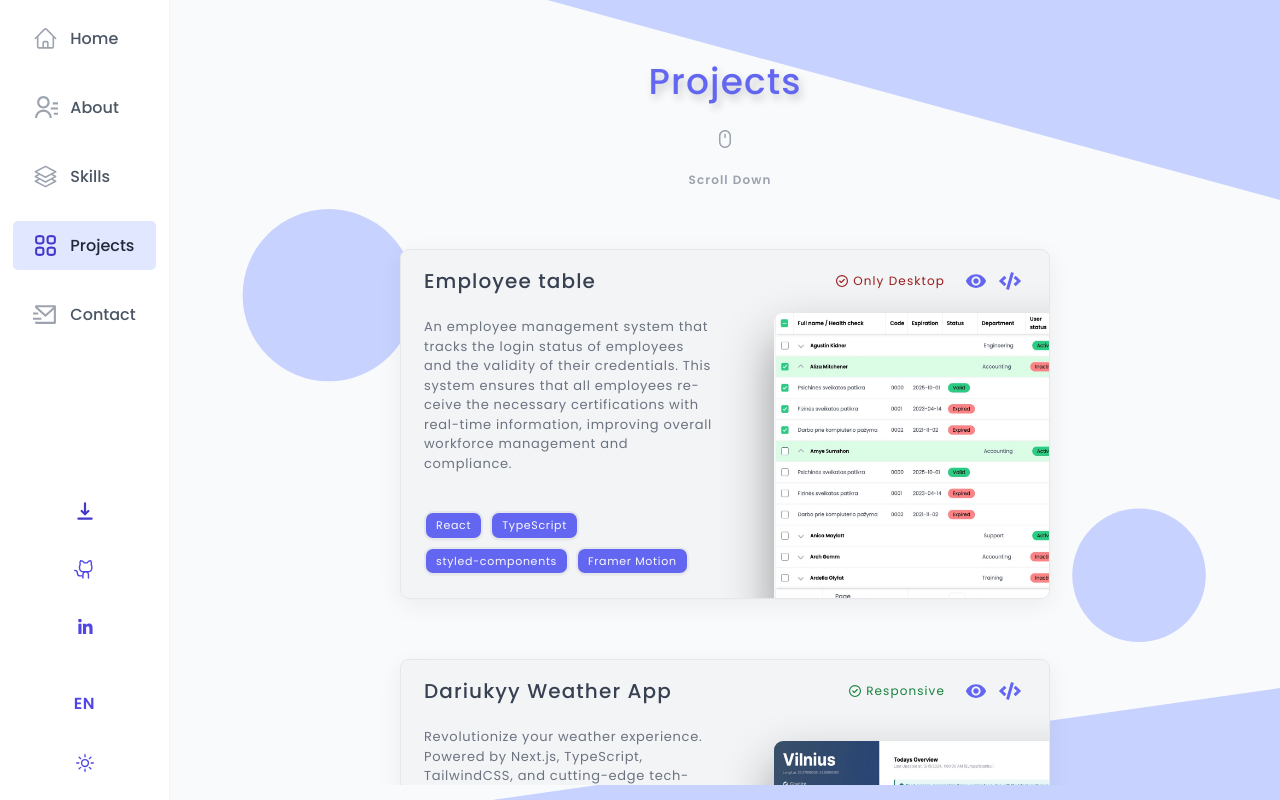
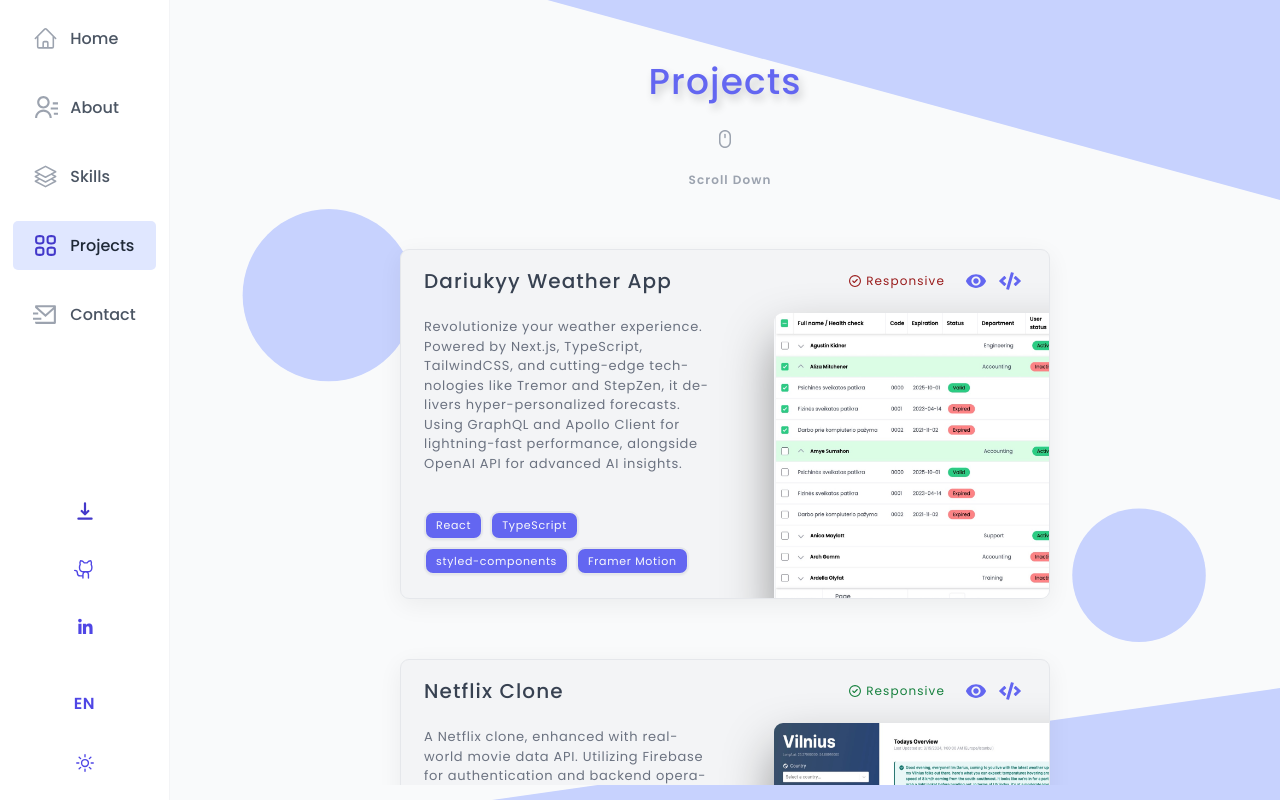
Before and after one commit to dariukyy/dariukyy-portfolio, a React (Vite) app: page /projects in a window 1280 px wide. Built offline with nearby package versions, Linux system fonts and the light colour scheme; no server answers.

Commit message:
fixed projects numeric, becouse of project reveal animation bug

```diff
--- a/src/data/projects.ts
+++ b/src/data/projects.ts
@@ -9,8 +9,7 @@ import TheWildOasisImg from "/images/the-wild-oasis-app.jpeg";
 import FastReactPizzaImg from "/images/fast-react-pizza-app.jpeg";
 import WorldWiseImg from "/images/world-wise-app.jpeg";
 import WeatherImg from "/images/weather-app.jpeg";
-import reactTableProjectImage from '/images/react-table.jpeg'
-
+import reactTableProjectImage from "/images/react-table.jpeg";
 
 type ResponsiveProps = { isResponsive: boolean; responsiveText: string };
 
@@ -30,24 +29,19 @@ type PronectsDataProps = Project[];
 
 export const projectsData: PronectsDataProps = [
   {
-    id: 8,
+    id: 1,
     title: "Employee table",
     alt: "Employee table Website ScreenShoot",
     description:
-    "An employee management system that tracks employee login status and the validity of their certifications. This system ensures that all employees are up-to-date with their required credentials and provides real-time updates on their activity, enhancing overall workforce management and compliance.",
-    tags: [
-      "React",
-      "TypeScript",
-      "styled-components",
-      "Framer Motion",
-    ],
+      "An employee management system that tracks employee login status and the validity of their certifications. This system ensures that all employees are up-to-date with their required credentials and provides real-time updates on their activity, enhancing overall workforce management and compliance.",
+    tags: ["React", "TypeScript", "styled-components", "Framer Motion"],
     image: reactTableProjectImage,
     livePreview: "https://dariukyy-homework.vercel.app",
     codePreview: "https://github.com/dariukyy/home-assignment",
     responsive: { isResponsive: false, responsiveText: "Only Desktop" },
   },
   {
-    id: 1,
+    id: 2,
     title: "Dariukyy Weather App",
     alt: "Weather App Website ScreenShoot",
     description:
@@ -68,7 +62,7 @@ export const projectsData: PronectsDataProps = [
     responsive: { isResponsive: true, responsiveText: "Responsive" },
   },
   {
-    id: 2,
+    id: 3,
     title: "Netflix Clone",
     alt: "Netflix Copy Website ScreenShoot",
     description:
@@ -80,7 +74,7 @@ export const projectsData: PronectsDataProps = [
     responsive: { isResponsive: true, responsiveText: "Responsive" },
   },
   {
-    id: 3,
+    id: 4,
     title: "Dariukyy Fast Pizza",
     alt: "Fast Pizza App Website ScreenShoot",
     description:
@@ -92,7 +86,7 @@ export const projectsData: PronectsDataProps = [
     responsive: { isResponsive: true, responsiveText: "Responsive" },
   },
   {
-    id: 4,
+    id: 5,
     title: "Fitness App",
     alt: "Fitness App Website ScreenShoot",
     description:
@@ -104,7 +98,7 @@ export const projectsData: PronectsDataProps = [
     responsive: { isResponsive: true, responsiveText: "Responsive" },
   },
   {
-    id: 5,
+    id: 6,
     title: "World Wise",
     alt: "World Wise App Website ScreenShoot",
     description:
@@ -116,7 +110,7 @@ export const projectsData: PronectsDataProps = [
     responsive: { isResponsive: false, responsiveText: "Only Desktop" },
   },
   {
-    id: 6,
+    id: 7,
     title: "The Wild Oasis",
     alt: "The Wild Oasis Website ScreenShoot",
     description:
@@ -136,7 +130,7 @@ export const projectsData: PronectsDataProps = [
     responsive: { isResponsive: false, responsiveText: "Only Desktop" },
   },
   {
-    id: 7,
+    id: 8,
     title: "Natours",
     alt: "Natours Website ScreenShoot",
     description:
```
